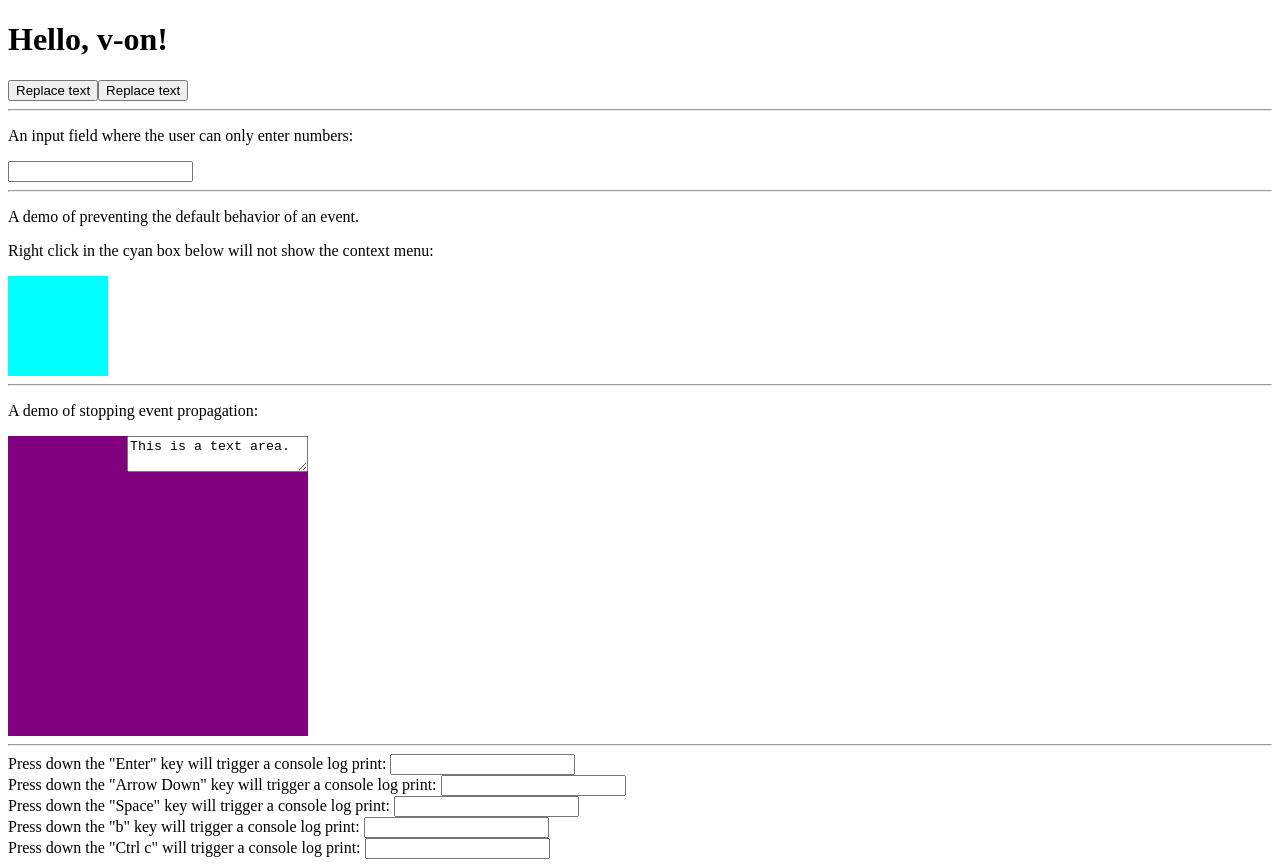
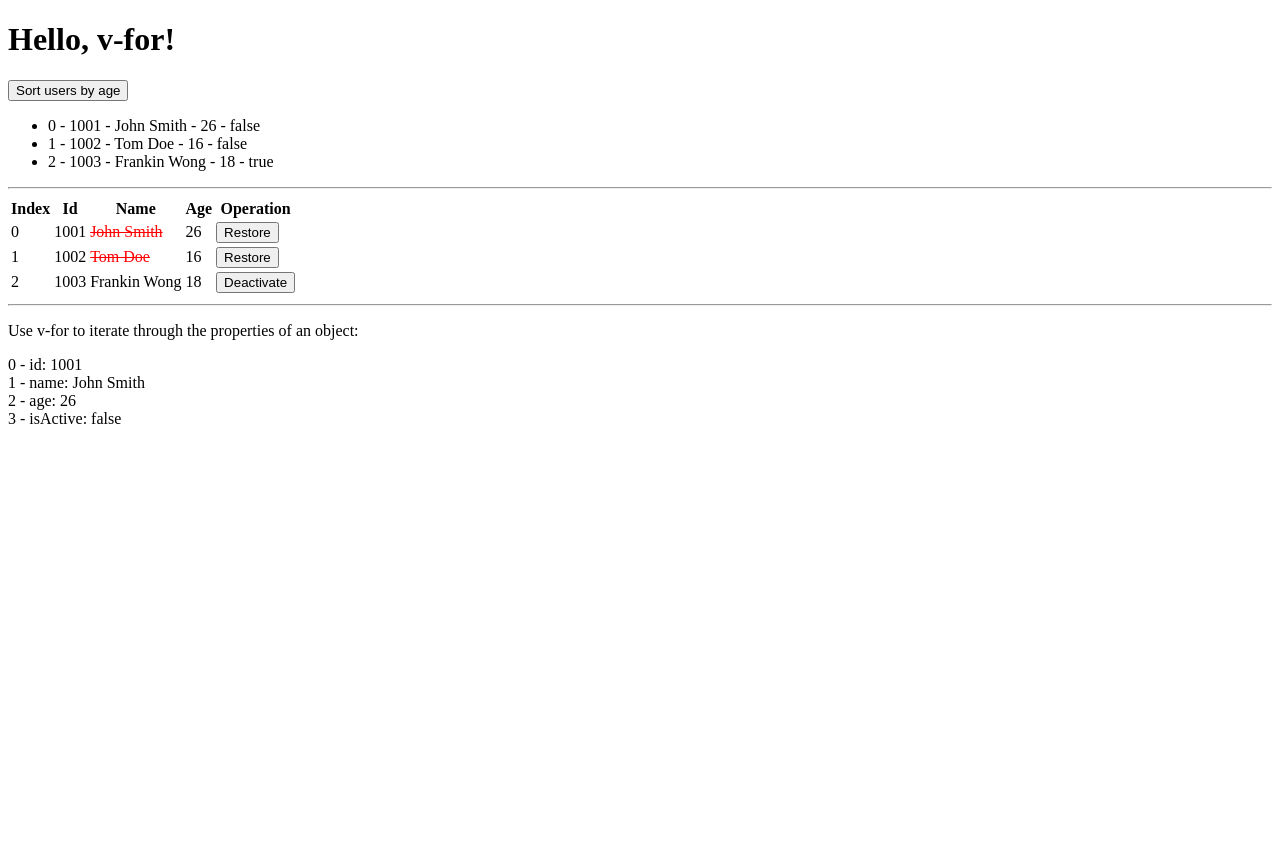
Before and after one commit to DNoall01/vue-learning, a Vue app: page / in a window 1280 px wide. After the commit the page ends 800 px from the top, so only its background shows below. Built offline with nearby package versions, Linux system fonts and the light colour scheme.

Commit message:
initial commit

```diff
--- a/src/App.vue
+++ b/src/App.vue
@@ -1,90 +1,62 @@
 <template>
   <h1>{{ message }}</h1>
-
-  <button v-on:click="replaceText('v-on is fun!')">Replace text</button>
-  <button @click="replaceText('v-on is fun!')">Replace text</button>
-  <hr />
-  <p>An input field where the user can only enter numbers:</p>
-  <input type="text" @keydown="handleInput($event)" />
-
-  <hr />
-  <p>A demo of preventing the default behavior of an event.</p>
-  <p>Right click in the cyan box below will not show the context menu:</p>
-  <div
-    style="width: 100px; height: 100px; background-color: aqua"
-    @contextmenu.prevent="console.log('Show a custom context menu instead.')"
-  ></div>
+  <button @click="sortUsersByAge">Sort users by age</button>
+  <ul>
+    <li v-for="(user, index) in users" :key="user.id">
+      {{ index }} - {{ user.id }} - {{ user.name }} - {{ user.age }} -
+      {{ user.isActive }}
+    </li>
+  </ul>
 
   <hr />
 
-  <p>A demo of stopping event propagation:</p>
-
-  <div id="mouseover" @mouseover="fun1">
-    <textarea @mouseover.stop="fun2($event)">This is a text area.</textarea>
-  </div>
+  <table>
+    <tr>
+      <th>Index</th>
+      <th>Id</th>
+      <th>Name</th>
+      <th>Age</th>
+      <th>Operation</th>
+    </tr>
+    <tr v-for="(user, index) in users" :key="user.id">
+      <td>{{ index }}</td>
+      <td>{{ user.id }}</td>
+      <td :class="{ inactive: !user.isActive }">{{ user.name }}</td>
+      <td>{{ user.age }}</td>
+      <td>
+        <button @click="user.isActive = !user.isActive">
+          {{ user.isActive ? 'Deactivate' : 'Restore' }}
+        </button>
+      </td>
+    </tr>
+  </table>
 
   <hr />
-  <div>
-    Press down the "Enter" key will trigger a console log print:
-    <input
-      type="text"
-      @keydown.enter="console.log('You pressed the Enter key.')"
-    />
-  </div>
-  <div>
-    Press down the "Arrow Down" key will trigger a console log print:
-    <input
-      type="text"
-      @keydown.down="console.log('You pressed the Arrow Down key.')"
-    />
-  </div>
-  <div>
-    Press down the "Space" key will trigger a console log print:
-    <input
-      type="text"
-      @keydown.space="console.log('You pressed the Space key.')"
-    />
-  </div>
-  <div>
-    Press down the "b" key will trigger a console log print:
-    <input type="text" @keydown.b="console.log('You pressed the B key.')" />
-  </div>
-  <div>
-    Press down the "Ctrl c" will trigger a console log print:
-    <input type="text" @keydown.ctrl.c="console.log('You pressed Ctrl c.')" />
+  <p>Use v-for to iterate through the properties of an object:</p>
+  <div v-for="(value, key, index) in users[0]">
+    {{ index }} - {{ key }}: {{ value }}
   </div>
 </template>
 
 <script setup>
 import { ref } from 'vue'
 
-let message = ref('Hello, v-on!')
+let message = ref('Hello, v-for!')
 
-function replaceText(msg) {
-  message.value = msg
-}
+const users = ref([
+  { id: 1001, name: 'John Smith', age: 26, isActive: false },
+  { id: 1002, name: 'Tom Doe', age: 16, isActive: false },
+  { id: 1003, name: 'Frankin Wong', age: 18, isActive: true }
+])
 
-function handleInput(event) {
-  let keyCode = event.keyCode
-  if (keyCode < 48 || keyCode > 57) {
-    event.preventDefault()
-  }
-}
-
-function fun1() {
-  console.log('mouse over div')
-}
-
-function fun2(event) {
-  console.log('mouse over textarea')
+function sortUsersByAge() {
+  users.value.sort((a, b) => a.age - b.age)
 }
 </script>
 
 <style scoped>
-#mouseover {
-  text-align: right;
-  background-color: purple;
-  width: 300px;
-  height: 300px;
+.inactive {
+  color: red;
+  text-decoration: line-through;
 }
 </style>
```
